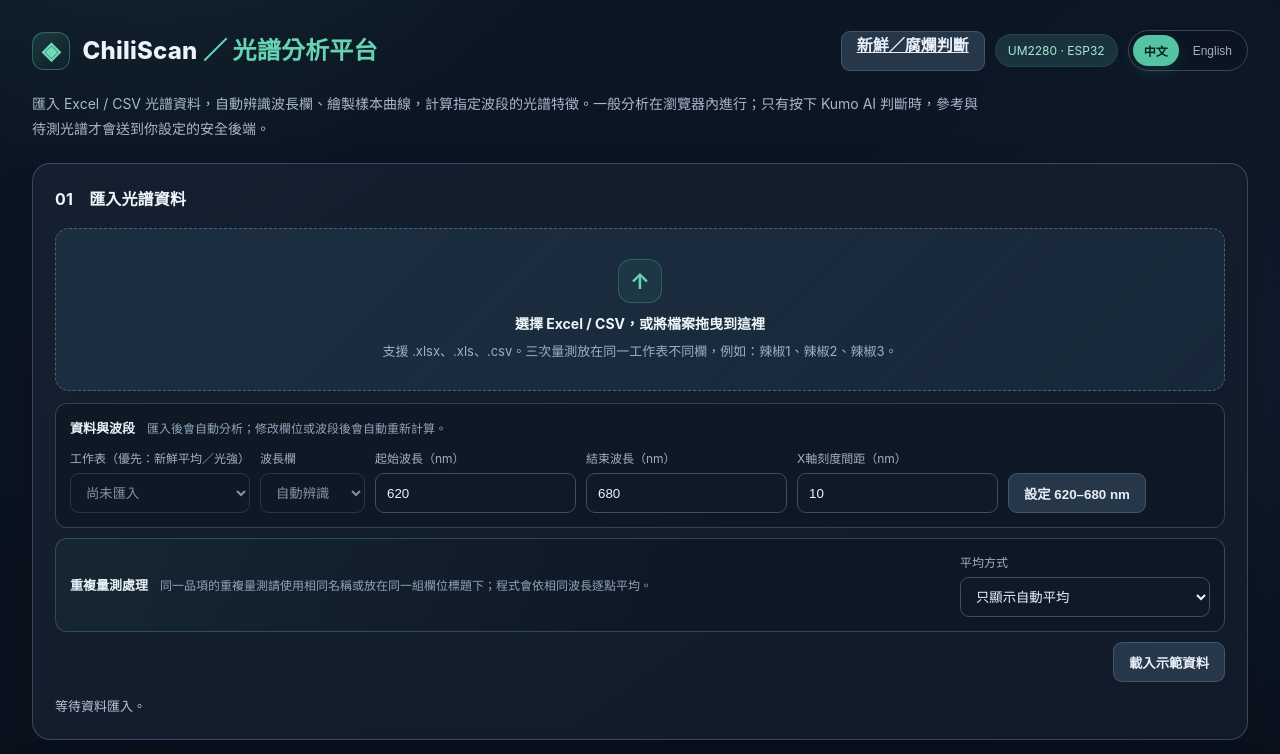
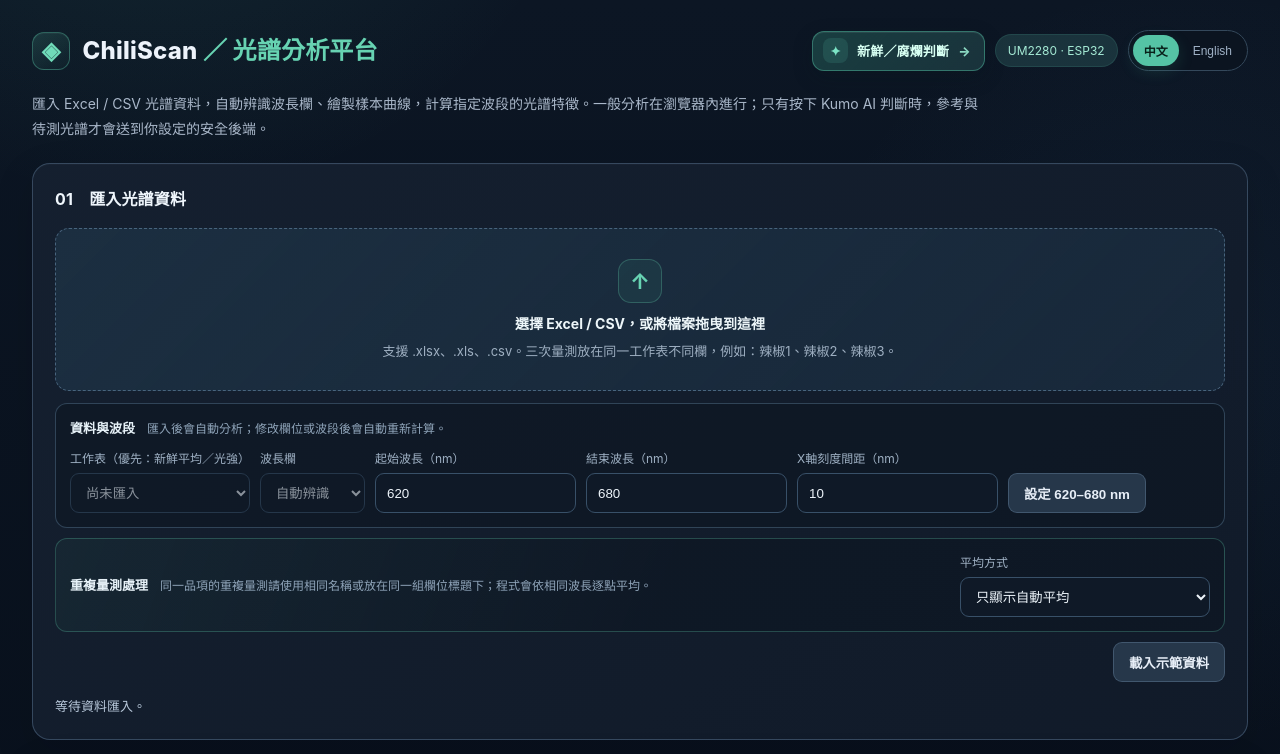
Before and after one commit to rgwvb/ChiliScan_V7_VSCode, a plain HTML site: page index.html in a window 1280 px wide. Shown: the top 754 px of the page. Drawn offline with Linux system fonts and the light colour scheme.

Commit message:
Polish fresh-rotten navigation button
Co-authored-by: Copilot <223556219+Copilot@users.noreply.github.com>

```diff
--- a/css/style.css
+++ b/css/style.css
@@ -279,6 +279,9 @@ header {
 }
 
 .btn {
+  display: inline-flex;
+  align-items: center;
+  justify-content: center;
   height: 40px;
   border: 0;
   background: linear-gradient(135deg, #57caa9, #3fb18f);
@@ -288,6 +291,7 @@ header {
   font-weight: 800;
   cursor: pointer;
   box-shadow: 0 8px 18px rgba(49, 169, 137, .11);
+  text-decoration: none;
   transition: .16s ease;
 }
 
@@ -304,6 +308,49 @@ header {
   color: #e7eef7;
   border: 1px solid rgba(77, 101, 126, .7);
   box-shadow: none;
+}
+
+.nav-classifier {
+  gap: 9px;
+  padding: 0 13px 0 10px;
+  border: 1px solid rgba(95, 220, 184, .38);
+  border-radius: 12px;
+  background: linear-gradient(135deg, rgba(53, 147, 125, .32), rgba(29, 57, 65, .82));
+  color: #d7fff2;
+  font-size: 13px;
+  letter-spacing: .15px;
+  box-shadow: inset 0 1px rgba(255, 255, 255, .07), 0 7px 20px rgba(8, 24, 31, .24);
+}
+
+.nav-classifier::before {
+  content: "✦";
+  display: grid;
+  width: 25px;
+  height: 25px;
+  place-items: center;
+  border-radius: 8px;
+  background: rgba(91, 207, 174, .14);
+  color: #7ce4c5;
+  font-size: 13px;
+}
+
+.nav-classifier::after {
+  content: "→";
+  color: #8cdac3;
+  transition: transform .16s ease;
+}
+
+.nav-classifier:hover:not(:disabled) {
+  border-color: rgba(115, 235, 200, .7);
+  background: linear-gradient(135deg, rgba(65, 173, 146, .42), rgba(35, 69, 76, .9));
+  box-shadow: inset 0 1px rgba(255, 255, 255, .1), 0 9px 22px rgba(8, 24, 31, .32);
+}
+
+.nav-classifier:hover::after { transform: translateX(3px); }
+
+.nav-classifier:focus-visible {
+  outline: 2px solid #78e2c4;
+  outline-offset: 3px;
 }
 
 .btn:disabled { opacity: .38; cursor: not-allowed; box-shadow: none; }
--- a/index.html
+++ b/index.html
@@ -12,7 +12,7 @@
     <header>
       <div class="brand"><span>◈</span> ChiliScan <span data-i18n="brandSuffix">／ 光譜分析平台</span></div>
       <div class="header-tools">
-        <a class="btn secondary" href="classification.html">新鮮／腐爛判斷</a>
+        <a class="btn nav-classifier" href="classification.html">新鮮／腐爛判斷</a>
         <div class="tag">UM2280 · ESP32</div>
         <div class="language-switch" aria-label="Language">
           <button type="button" data-lang="zh" aria-pressed="true">中文</button>
```
